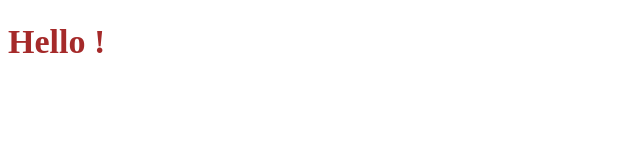
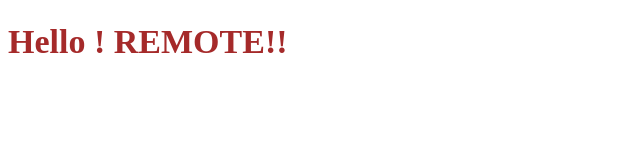
Before and after one commit to brucetasy/gitWeek04, a plain HTML site: page index.html in a window 1280 px wide. Shown: the whole page, without its empty margins (0-640 px from the left). Drawn offline with Linux system fonts and the light colour scheme.

Commit message:
Update index.html
在GITHUB WEB 直接修改了檔案

```diff
--- a/index.html
+++ b/index.html
@@ -7,6 +7,6 @@
     <title>第四周本地衝突實現與解決</title>
 </head>
 <body>
-    <h1>Hello !</h1>
+    <h1>Hello ! REMOTE!!</h1>
 </body>
 </html>
```
